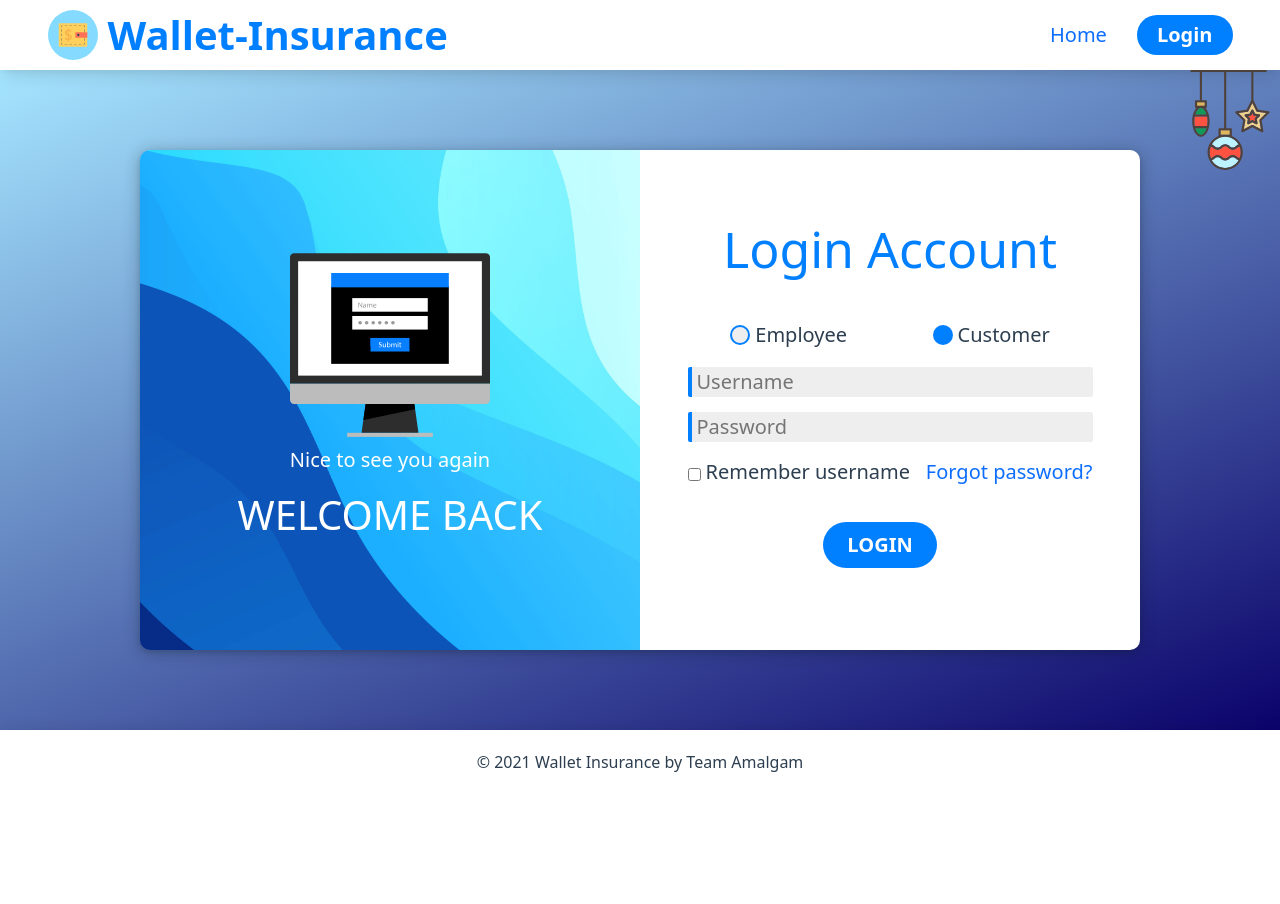
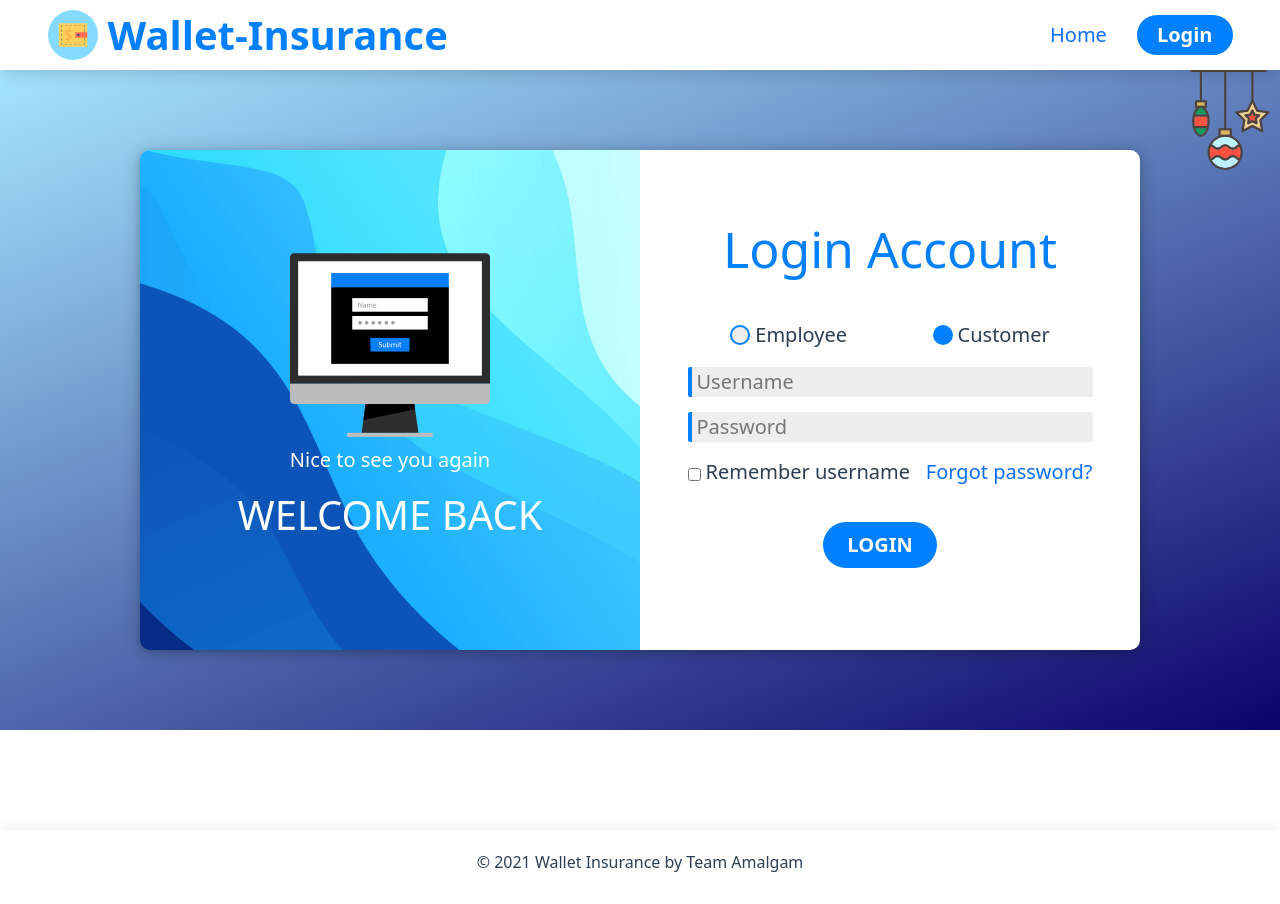
Before and after one commit to Surajit05021997/wallet-insurance-dth, a Vue app: page /login in a window 1280 px wide. Before the commit the page ends 804 px from the top, so only its background shows below. Built offline with nearby package versions, Linux system fonts and the light colour scheme; what vue-sweetalert2 would draw is missing.

Commit message:
set minimum height to body so that footer will be down always

```diff
--- a/src/App.vue
+++ b/src/App.vue
@@ -4,7 +4,7 @@
       <div style="position: sticky; top:0;background: #fff; z-index:5">
         <app-navbar></app-navbar>
       </div>
-    <div :class="isLoggedIn? 'dashboard-container' : ''">
+    <div class="set-min-height" :class="isLoggedIn? 'dashboard-container' : ''">
       <div v-if="isLoggedIn" >
         <app-sidebar></app-sidebar>
       </div>
@@ -68,6 +68,9 @@ body {
   max-width: 160rem;
   margin: 0 auto;
 }
+.set-min-height{
+  min-height: calc(100vh - 40px);
+}
 @media screen and (max-width: 768px) {
   .dashboard-container {
     grid-template-columns: 0 auto;
```
